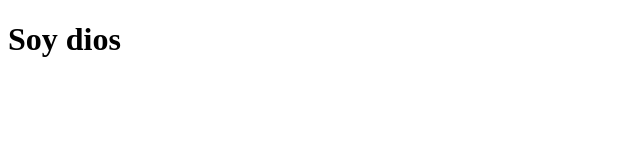
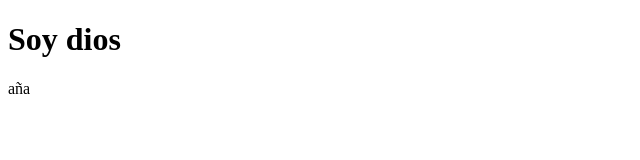
Before and after one commit to davidebigapa99/mi-primer-sistema, a plain HTML site: page index.html in a window 1280 px wide. Shown: the full height of the page, 0-640 px from the left. Drawn offline with Linux system fonts and the light colour scheme.

Commit message:
Actualiza el archivo index

```diff
--- a/index.html
+++ b/index.html
@@ -7,5 +7,6 @@
 </head>
 <body>
     <h1>Soy dios</h1>
+    <p>aña</p>
 </body>
 </html>
```
